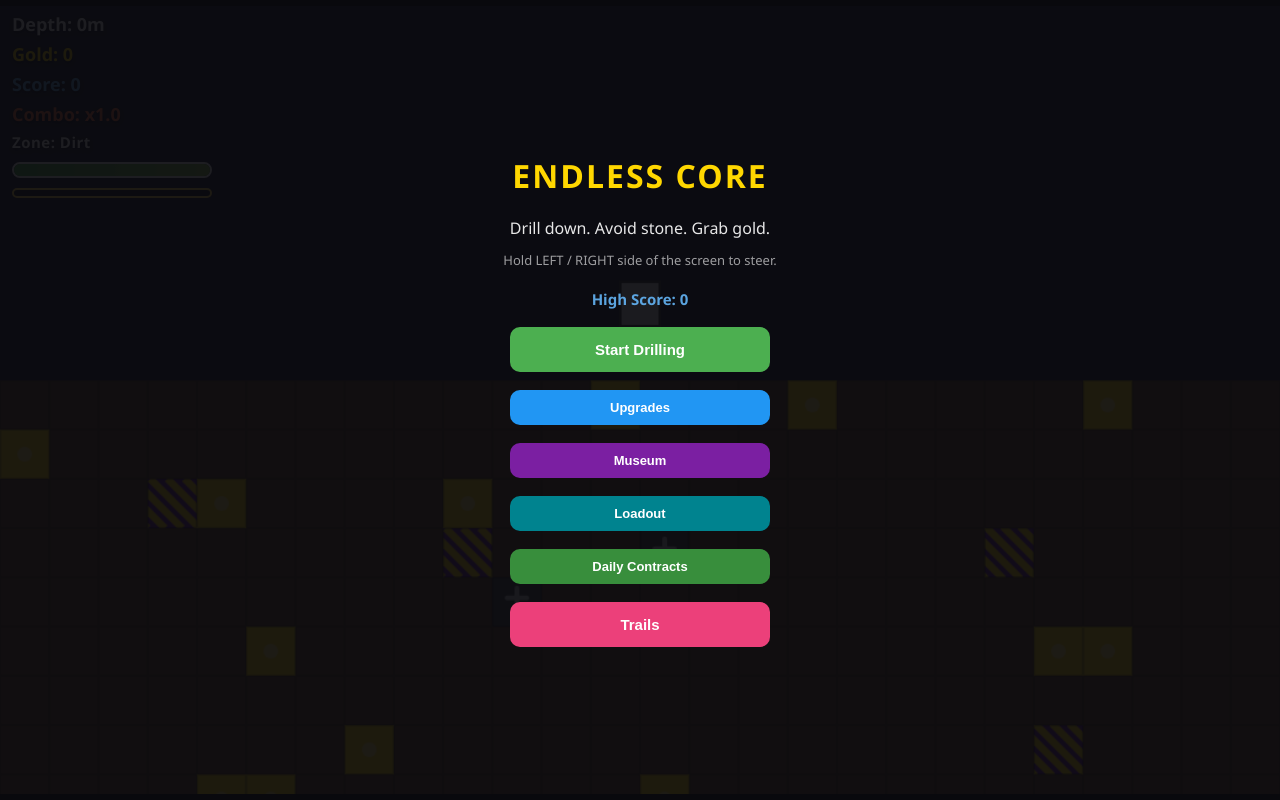
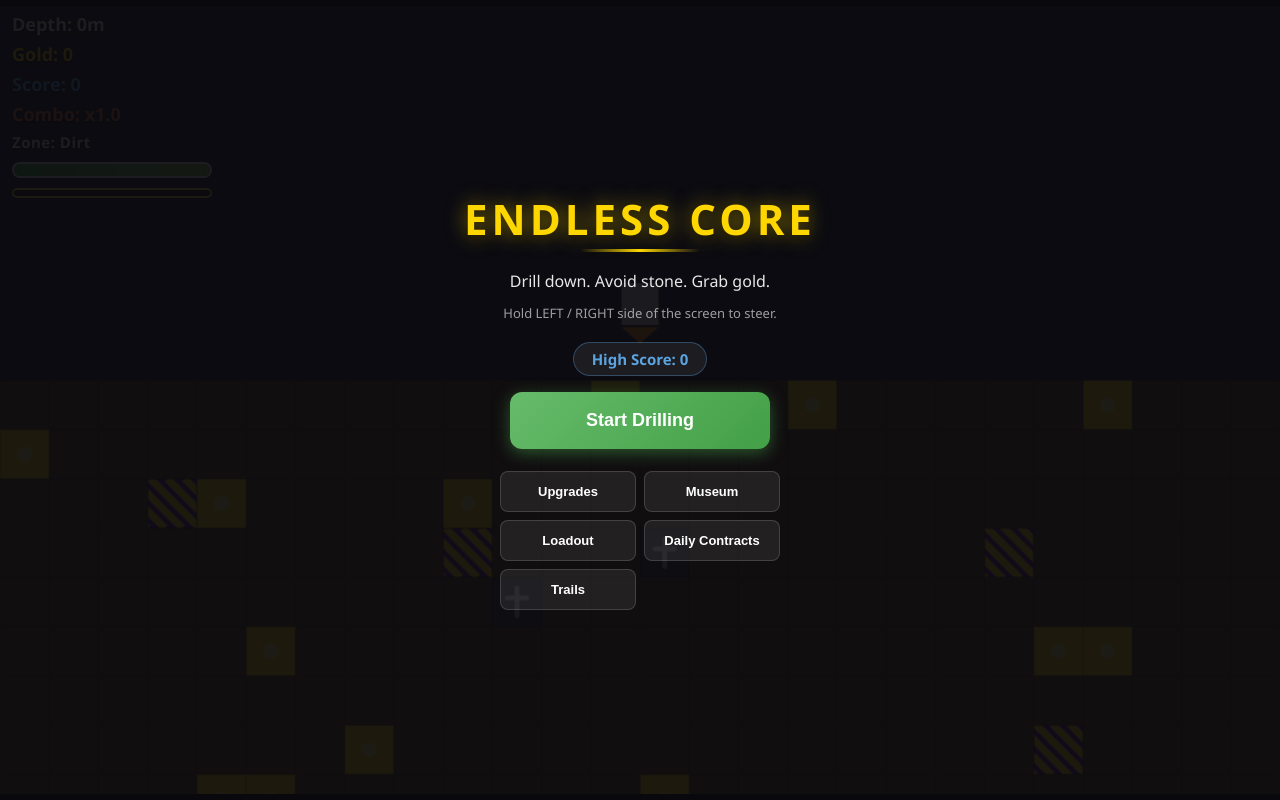
Before and after one commit to seantomaslynch-cell/endless-core, a website: page index.html in a window 1280 px wide. Drawn offline with Linux system fonts and the light colour scheme.

Commit message:
Redesign start screen: primary/secondary button hierarchy, branded title
Splits the flat 6-button stack into one large primary "Start Drilling"
action plus a 2x3 grid of five smaller, uniformly-styled secondary buttons
(Upgrades/Museum/Loadout/Contracts/Trails). Gave the title a glow/underline
treatment and the high-score line a pill badge.

Removed several leftover per-button ID-selector color/sizing rules from
before this redesign (#start-upgrades-btn etc.) that were overriding the
new shared .menu-secondary-btn class via specificity — verified via
computed styles that all five buttons now render uniformly (136px each in
the 280px grid) and that the Close button on each respective overlay screen
kept its own original accent color, unaffected by the cleanup.

```diff
--- a/index.html
+++ b/index.html
@@ -40,16 +40,21 @@
 
   <!-- Start Screen -->
   <div id="start-screen" class="overlay">
-    <h1>ENDLESS CORE</h1>
+    <div class="menu-title">
+      <h1>ENDLESS CORE</h1>
+      <div class="menu-title-underline"></div>
+    </div>
     <p>Drill down. Avoid stone. Grab gold.</p>
     <p class="hint">Hold LEFT / RIGHT side of the screen to steer.</p>
     <p id="start-highscore">High Score: 0</p>
-    <button id="start-btn">Start Drilling</button>
-    <button id="start-upgrades-btn">Upgrades</button>
-    <button id="start-museum-btn">Museum</button>
-    <button id="start-loadout-btn">Loadout</button>
-    <button id="start-contracts-btn">Daily Contracts</button>
-    <button id="start-trails-btn">Trails</button>
+    <button id="start-btn" class="menu-primary-btn">Start Drilling</button>
+    <div class="menu-secondary-grid">
+      <button id="start-upgrades-btn" class="menu-secondary-btn">Upgrades</button>
+      <button id="start-museum-btn" class="menu-secondary-btn">Museum</button>
+      <button id="start-loadout-btn" class="menu-secondary-btn">Loadout</button>
+      <button id="start-contracts-btn" class="menu-secondary-btn">Daily Contracts</button>
+      <button id="start-trails-btn" class="menu-secondary-btn">Trails</button>
+    </div>
   </div>
 
   <!-- Welcome Back / Offline Mining Overlay — shown (stacked over the Start
--- a/style.css
+++ b/style.css
@@ -211,6 +211,14 @@ body.paused #gameCanvas {
   font-weight: bold;
 }
 
+#start-highscore {
+  background: rgba(255, 255, 255, 0.08);
+  border: 1px solid rgba(100, 181, 246, 0.35);
+  border-radius: 20px;
+  padding: 6px 18px;
+  display: inline-block;
+}
+
 #final-score {
   font-size: 18px;
   font-weight: bold;
@@ -237,6 +245,21 @@ body.paused #gameCanvas {
   letter-spacing: 2px;
   margin-bottom: 8px;
   color: #ffd700;
+}
+
+.menu-title h1 {
+  font-size: 42px;
+  letter-spacing: 4px;
+  margin-bottom: 2px;
+  color: #ffd700;
+  text-shadow: 0 0 20px rgba(255, 215, 0, 0.55), 0 2px 8px rgba(0, 0, 0, 0.8);
+}
+
+.menu-title-underline {
+  width: 120px;
+  height: 3px;
+  margin: 0 auto 6px;
+  background: linear-gradient(90deg, transparent, #ffd700, transparent);
 }
 
 .overlay p {
@@ -275,6 +298,42 @@ body.paused #gameCanvas {
   transform: none;
 }
 
+/* Start-screen hierarchy: one large primary Play action, five smaller
+   secondary actions in a grid beneath it — replaces the old flat stack of
+   six identically-sized buttons. */
+.overlay .menu-primary-btn {
+  min-width: 260px;
+  padding: 18px 24px;
+  font-size: 18px;
+  border-radius: 12px;
+  background: linear-gradient(135deg, #66bb6a, #43a047);
+  box-shadow: 0 4px 16px rgba(67, 160, 71, 0.5);
+  margin-top: 4px;
+}
+
+.menu-secondary-grid {
+  display: grid;
+  grid-template-columns: 1fr 1fr;
+  gap: 8px;
+  width: 100%;
+  max-width: 280px;
+  margin-top: 10px;
+}
+
+.overlay .menu-secondary-btn {
+  min-width: 0;
+  padding: 12px 10px;
+  font-size: 13px;
+  border-radius: 8px;
+  background: rgba(255, 255, 255, 0.08);
+  border: 1px solid rgba(255, 255, 255, 0.15);
+  margin-top: 0;
+}
+
+.overlay .menu-secondary-btn:active {
+  background: rgba(255, 255, 255, 0.16);
+}
+
 #revive-btn {
   background: #ff9800;
 }
@@ -284,7 +343,7 @@ body.paused #gameCanvas {
   color: #222;
 }
 
-#upgrades-btn, #close-upgrades-btn, #start-upgrades-btn {
+#upgrades-btn, #close-upgrades-btn {
   background: #2196f3;
 }
 
@@ -292,21 +351,21 @@ body.paused #gameCanvas {
   background: #e53935;
 }
 
-#museum-btn, #start-museum-btn, #close-museum-btn {
+#museum-btn, #close-museum-btn {
   background: #7b1fa2;
 }
 
-#start-upgrades-btn, #start-museum-btn, #start-contracts-btn, #start-loadout-btn {
-  min-width: 260px;
-  padding: 10px 20px;
-  font-size: 13px;
-}
+/* Start-screen secondary buttons (Upgrades/Museum/Loadout/Contracts/Trails)
+   are deliberately NOT colored per-feature here anymore — see
+   .overlay .menu-secondary-btn above, which gives them a uniform muted
+   look as a group. The Close button on each respective overlay keeps its
+   own accent color below. */
 
-#start-contracts-btn, #close-contracts-btn {
+#close-contracts-btn {
   background: #388e3c;
 }
 
-#start-loadout-btn, #close-loadout-btn {
+#close-loadout-btn {
   background: #00838f;
 }
 
@@ -532,9 +591,6 @@ body.paused #gameCanvas {
   opacity: 1;
 }
 
-#start-trails-btn {
-  background: #ec407a;
-}
 
 .trail-list {
   display: flex;
```
